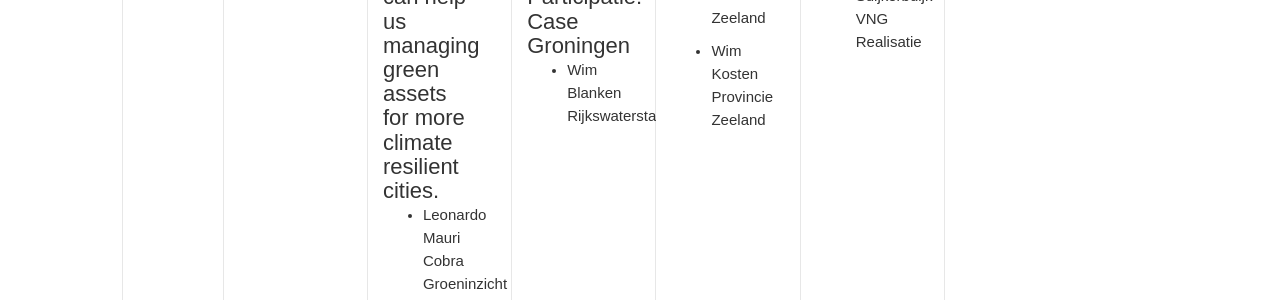
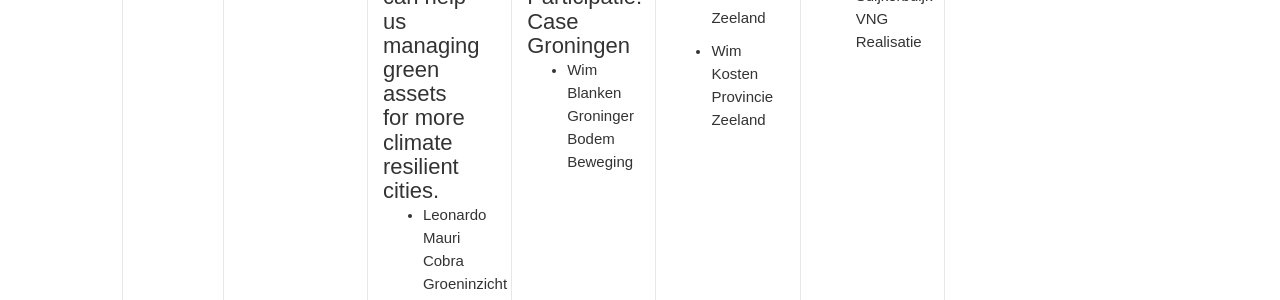
Before and after one commit to foss4gnl/2023.foss4g.nl, a Jekyll site: the page built from conference.html, in a window 1280 px wide and 900 px high, scrolled down 3940 px. Shown: the part 153-453 px from the top of the window. Built offline with Jekyll 4.4.1, drawn with Linux system fonts in a browser that asks for light colours; nearby versions of some CDN libraries; some web fonts are replaced; comment, search, counter and statistics services are not loaded.

Commit message:
Update speakers.yml

```diff
--- a/_data/speakers.yml
+++ b/_data/speakers.yml
@@ -280,7 +280,7 @@
   id: 129
   name: "Wim"
   surname: "Blanken"
-  company: "Rijkswaterstaat"
+  company: "Groninger Bodem Beweging"
   thumbnailUrl: "wim_blanken.jpeg"
   social:
     - {name: "linkedin", link: "https://www.linkedin.com/in/wimblanken/"}
```
